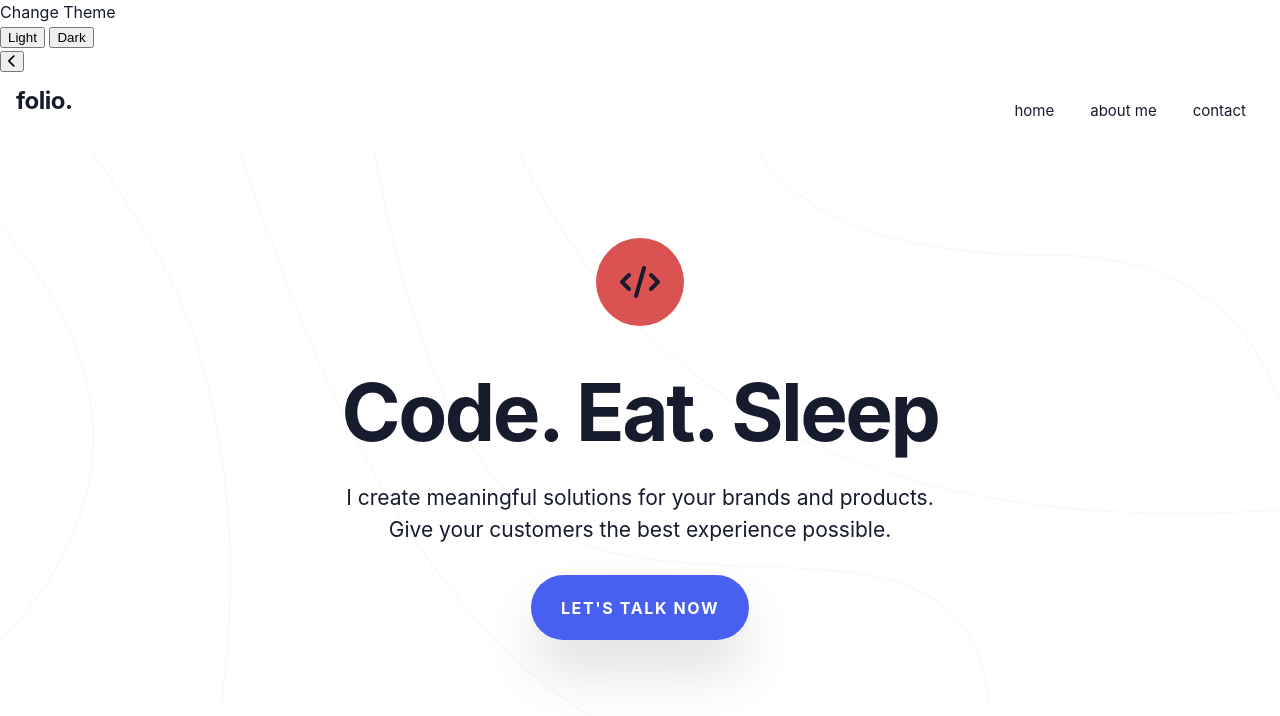
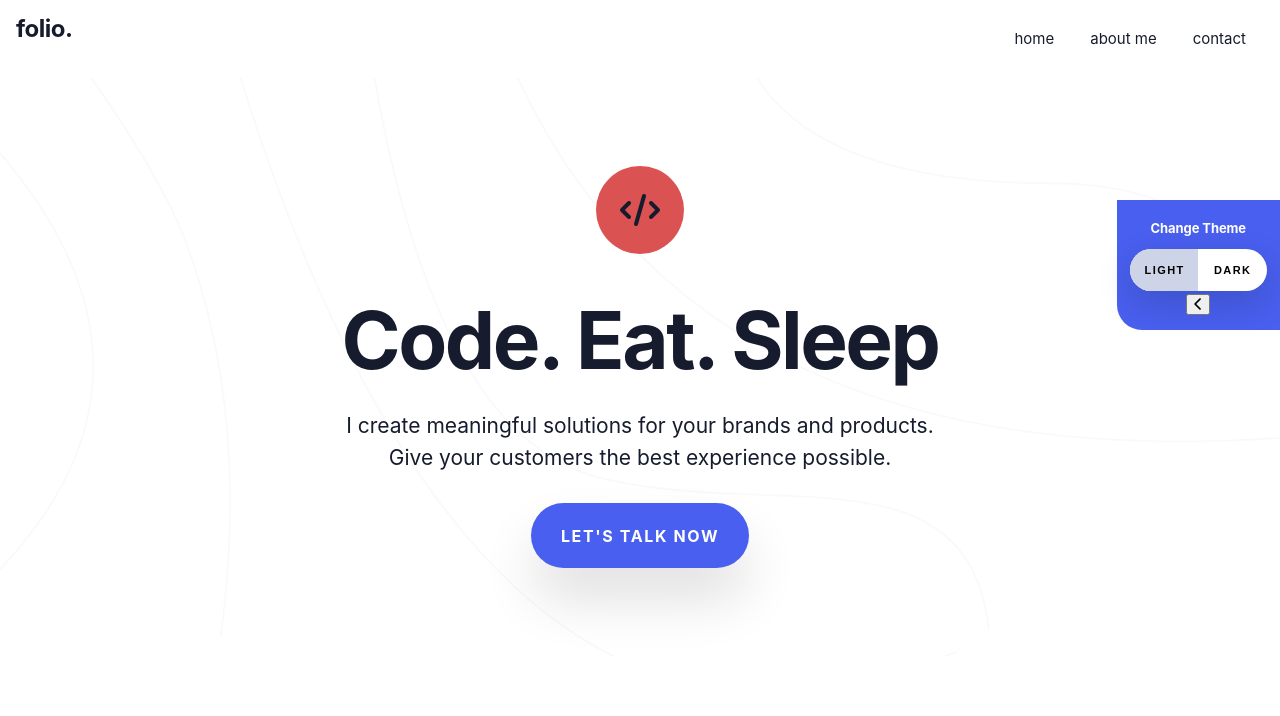
Before and after one commit to VWashingtonCoder/devslopes-folio-project, a plain HTML site: page index.html in a window 1280 px wide. Drawn offline with Linux system fonts and the light colour scheme.

Commit message:
Add theme panel css

```diff
--- a/css/styles.css
+++ b/css/styles.css
@@ -1,3 +1,62 @@
+.theme-panel {
+    position: fixed;
+    right: 0;
+    top: 25%;
+    z-index: 100;
+    transition: 0.4s;
+    transform: translateX(100%);
+}
+
+.theme-panel.open {
+    transform: translateX(0);
+}
+
+.theme-body {
+    background-color: #495fef;
+    border: 0;
+    max-width: 185px;
+    padding: 15px 13px;
+    text-align: center;
+    border-bottom-left-radius: 25px;
+    position: relative;
+}
+
+.theme-body > span {
+    color: white;
+    font-size: 13px;
+    font-weight: 700;
+    letter-spacing: -0.09px;
+    line-height: 26px;
+    padding-bottom: 8px;
+    display: inline-flex;
+}
+
+.theme-body .btn-group {
+    box-shadow: 0 12px 34px rgb(22 28 45 / 20%);
+    border-radius: 33px;
+    background-color: white;
+    overflow: hidden;
+    display: flex;
+    max-width: 153px;
+}
+
+.theme-body .btn-group .switcher-btn {
+    background: transparent;
+    border: none;
+    width: 50%;
+    font-size: 11px;
+    font-weight: 700;
+    height: 42px;
+    padding: 15px;
+    letter-spacing: 1.4px;
+    text-transform: uppercase;
+}
+
+.theme-body .btn-group .switcher-btn.active {
+    background-color: #ced4e7;
+}
+
+
 .navbar {
     display: flex;
     flex-flow: row nowrap;
--- a/index.html
+++ b/index.html
@@ -12,12 +12,12 @@
     <title>folio</title>
 </head>
 <body>
-    <div class="theme-panel">
+    <div class="theme-panel open">
         <div class="theme-body">
             <span>Change Theme</span>
             <div class="btn-group">
-                <button>Light</button>
-                <button>Dark</button>
+                <button class="switcher-btn active">Light</button>
+                <button class="switcher-btn">Dark</button>
             </div>
             <button>
                 <i class="fa-solid fa-chevron-left"></i>
```
